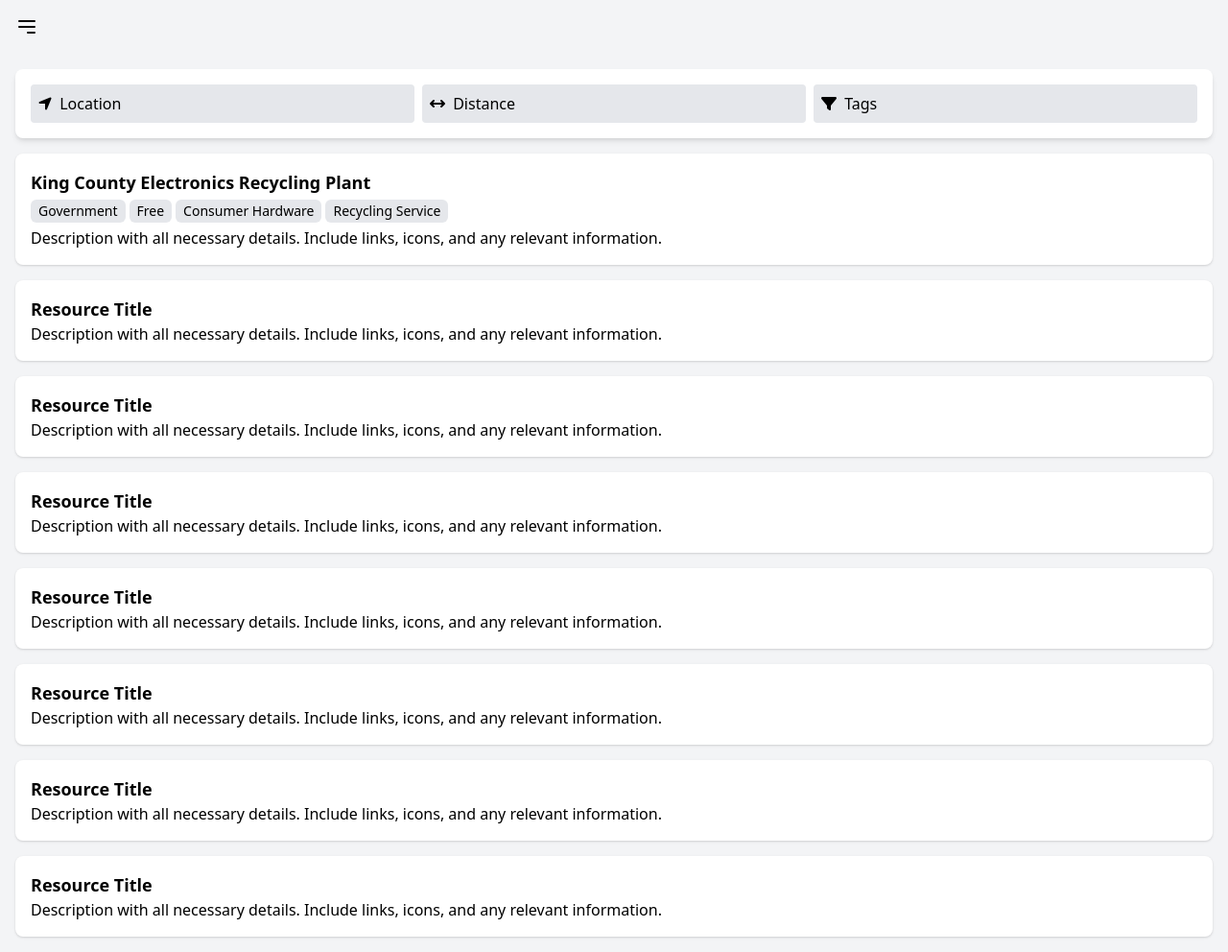
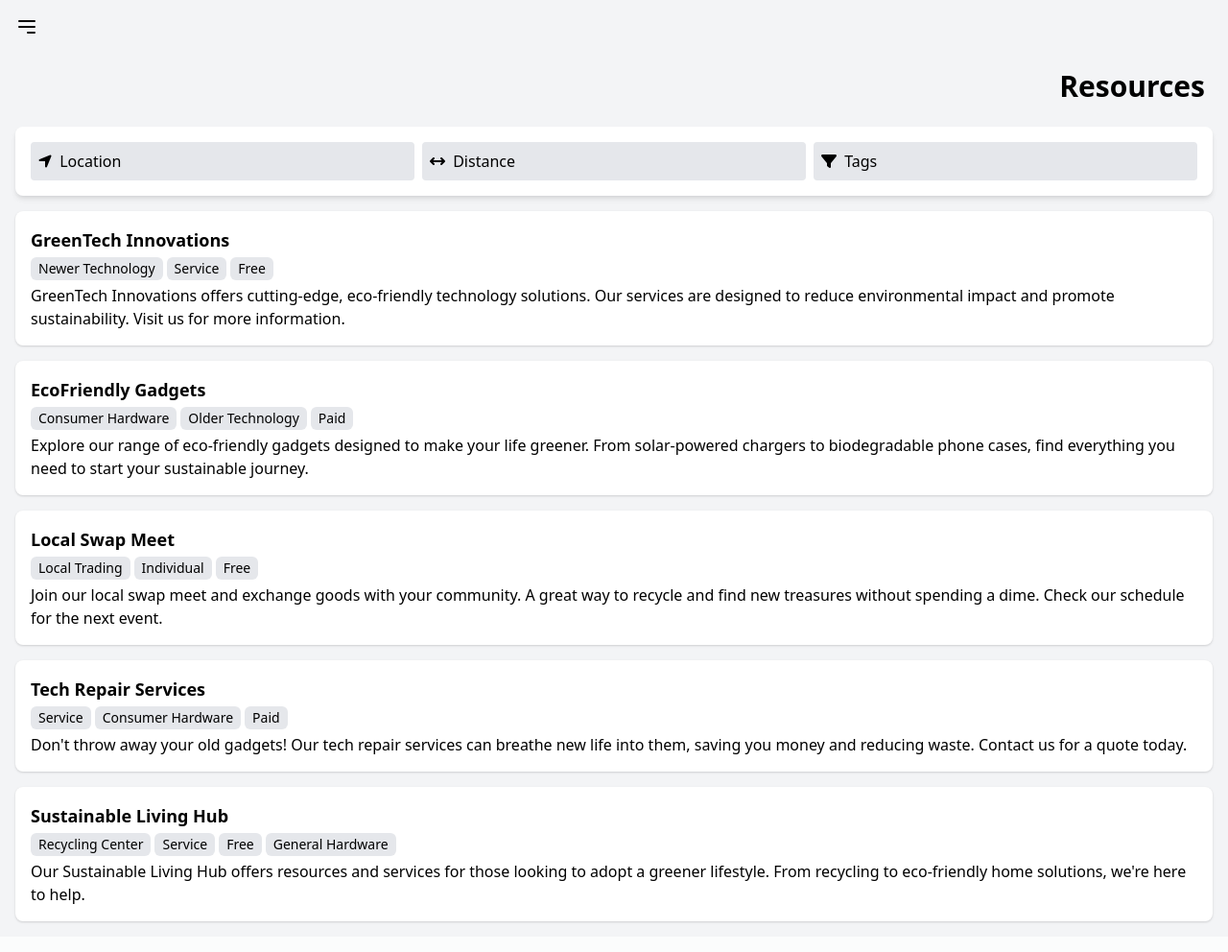
Before and after one commit to aheinz92/techWaste, a Flask app: page /resources in a window 1280 px wide. Shown: the whole page at 96% size. After the commit the page ends 962 px from the top, so only its background shows below. Run offline with Flask 3, Linux system fonts and the light colour scheme.

Commit message:
Added lesson pages and much more fake preview content

```diff
--- a/main.py
+++ b/main.py
@@ -17,6 +17,18 @@
 def resources():
     return render_template('resources.html')
 
+@app.route('/lesson1')
+def lesson1():
+    return render_template('lesson1.html')
+
+@app.route('/lesson2')
+def lesson2():
+    return render_template('lesson2.html')
+
+@app.route('/lesson3')
+def lesson3():
+    return render_template('lesson3.html')
+
 
 if __name__ == '__main__':
     app.run(debug=True)
--- a/templates/resources.html
+++ b/templates/resources.html
@@ -1,6 +1,8 @@
 {% extends "layout.html" %}
 
 {% block content %}
+<h2 class="text-right mr-2 text-3xl font-bold">Resources</h2>
+<br>
 <div class="bg-white p-4 rounded-lg shadow-md mb-4">
 
     <!-- Overlay -->
@@ -13,9 +15,16 @@
                 <i class="fa-solid fa-location-arrow mr-1"></i>
                 Location
             </button>
-            <div id="locationContent" class="dropdown-content mt-2 absolute w-full hidden bg-white shadow rounded">
-                <!-- Location Dropdown Content Here -->
-                <p class="p-2">Dropdown Content...</p>
+            <div id="locationContent" class="dropdown-content mt-2 absolute w-full hidden bg-white shadow rounded p-2">
+                <input type="text" placeholder="Start typing your city..." class="p-2 w-full bg-gray-200 rounded p-2">
+                <select class="p-2 w-full mt-1 bg-gray-200 rounded p-2">
+                    <option value="">Or, choose from a list:</option>
+                    <option value="Seattle, WA">Seattle, WA</option>
+                    <option value="Raleigh, NC">Raleigh, NC</option>
+                    <option value="New York, NY">New York, NY</option>
+                    <option value="San Francisco, CA">San Francisco, CA</option>
+                    <option value="Portland, OR">Portland, OR</option>
+                </select>
             </div>
         </div>
         <div id="distanceDropdown" class="dropdown bg-gray-200 p-2 rounded flex-1">
@@ -98,57 +107,53 @@
 
 
 <!-- List of Resources -->
+
 <div class="space-y-4">
     <div class="bg-white p-4 rounded-lg shadow">
-        <h2 class="font-semibold text-lg">King County Electronics Recycling Plant</h2>
+        <h2 class="font-semibold text-lg">GreenTech Innovations</h2>
         <div class="taglist flex flex-wrap space-x-1 my-1 gap-y-1">
-            <div class="bg-gray-200 text-sm rounded-md px-2 py-0.5 truncate">Government</div><div class="bg-gray-200 text-sm rounded-md px-2 py-0.5 truncate">Free</div><div class="bg-gray-200 text-sm rounded-md px-2 py-0.5 truncate">Consumer Hardware</div><div class="bg-gray-200 text-sm rounded-md px-2 py-0.5 truncate">Recycling Service</div>
+            <div class="bg-gray-200 text-sm rounded-md px-2 py-0.5 truncate">Newer Technology</div>
+            <div class="bg-gray-200 text-sm rounded-md px-2 py-0.5 truncate">Service</div>
+            <div class="bg-gray-200 text-sm rounded-md px-2 py-0.5 truncate">Free</div>
         </div>
-        <p>Description with all necessary details. Include links, icons, and any relevant information.</p>
-        <!-- Add more details as needed -->
+        <p>GreenTech Innovations offers cutting-edge, eco-friendly technology solutions. Our services are designed to reduce environmental impact and promote sustainability. Visit us for more information.</p>
     </div>
-    <!-- Repeat for other resources -->
     <div class="bg-white p-4 rounded-lg shadow">
-        <h2 class="font-semibold text-lg">Resource Title</h2>
-        <p>Description with all necessary details. Include links, icons, and any relevant information.</p>
-        <!-- Add more details as needed -->
+        <h2 class="font-semibold text-lg">EcoFriendly Gadgets</h2>
+        <div class="taglist flex flex-wrap space-x-1 my-1 gap-y-1">
+            <div class="bg-gray-200 text-sm rounded-md px-2 py-0.5 truncate">Consumer Hardware</div>
+            <div class="bg-gray-200 text-sm rounded-md px-2 py-0.5 truncate">Older Technology</div>
+            <div class="bg-gray-200 text-sm rounded-md px-2 py-0.5 truncate">Paid</div>
+        </div>
+        <p>Explore our range of eco-friendly gadgets designed to make your life greener. From solar-powered chargers to biodegradable phone cases, find everything you need to start your sustainable journey.</p>
     </div>
-    <!-- Repeat for other resources -->
     <div class="bg-white p-4 rounded-lg shadow">
-        <h2 class="font-semibold text-lg">Resource Title</h2>
-        <p>Description with all necessary details. Include links, icons, and any relevant information.</p>
-        <!-- Add more details as needed -->
+        <h2 class="font-semibold text-lg">Local Swap Meet</h2>
+        <div class="taglist flex flex-wrap space-x-1 my-1 gap-y-1">
+            <div class="bg-gray-200 text-sm rounded-md px-2 py-0.5 truncate">Local Trading</div>
+            <div class="bg-gray-200 text-sm rounded-md px-2 py-0.5 truncate">Individual</div>
+            <div class="bg-gray-200 text-sm rounded-md px-2 py-0.5 truncate">Free</div>
+        </div>
+        <p>Join our local swap meet and exchange goods with your community. A great way to recycle and find new treasures without spending a dime. Check our schedule for the next event.</p>
     </div>
-    <!-- Repeat for other resources -->
     <div class="bg-white p-4 rounded-lg shadow">
-        <h2 class="font-semibold text-lg">Resource Title</h2>
-        <p>Description with all necessary details. Include links, icons, and any relevant information.</p>
-        <!-- Add more details as needed -->
+        <h2 class="font-semibold text-lg">Tech Repair Services</h2>
+        <div class="taglist flex flex-wrap space-x-1 my-1 gap-y-1">
+            <div class="bg-gray-200 text-sm rounded-md px-2 py-0.5 truncate">Service</div>
+            <div class="bg-gray-200 text-sm rounded-md px-2 py-0.5 truncate">Consumer Hardware</div>
+            <div class="bg-gray-200 text-sm rounded-md px-2 py-0.5 truncate">Paid</div>
+        </div>
+        <p>Don't throw away your old gadgets! Our tech repair services can breathe new life into them, saving you money and reducing waste. Contact us for a quote today.</p>
     </div>
-    <!-- Repeat for other resources -->
     <div class="bg-white p-4 rounded-lg shadow">
-        <h2 class="font-semibold text-lg">Resource Title</h2>
-        <p>Description with all necessary details. Include links, icons, and any relevant information.</p>
-        <!-- Add more details as needed -->
+        <h2 class="font-semibold text-lg">Sustainable Living Hub</h2>
+        <div class="taglist flex flex-wrap space-x-1 my-1 gap-y-1">
+            <div class="bg-gray-200 text-sm rounded-md px-2 py-0.5 truncate">Recycling Center</div>
+            <div class="bg-gray-200 text-sm rounded-md px-2 py-0.5 truncate">Service</div>
+            <div class="bg-gray-200 text-sm rounded-md px-2 py-0.5 truncate">Free</div>
+            <div class="bg-gray-200 text-sm rounded-md px-2 py-0.5 truncate">General Hardware</div>
+        </div>
+        <p>Our Sustainable Living Hub offers resources and services for those looking to adopt a greener lifestyle. From recycling to eco-friendly home solutions, we're here to help.</p>
     </div>
-    <!-- Repeat for other resources -->
-    <div class="bg-white p-4 rounded-lg shadow">
-        <h2 class="font-semibold text-lg">Resource Title</h2>
-        <p>Description with all necessary details. Include links, icons, and any relevant information.</p>
-        <!-- Add more details as needed -->
-    </div>
-    <!-- Repeat for other resources -->
-    <div class="bg-white p-4 rounded-lg shadow">
-        <h2 class="font-semibold text-lg">Resource Title</h2>
-        <p>Description with all necessary details. Include links, icons, and any relevant information.</p>
-        <!-- Add more details as needed -->
-    </div>
-    <!-- Repeat for other resources -->
-    <div class="bg-white p-4 rounded-lg shadow">
-        <h2 class="font-semibold text-lg">Resource Title</h2>
-        <p>Description with all necessary details. Include links, icons, and any relevant information.</p>
-        <!-- Add more details as needed -->
-    </div>
-    <!-- Repeat for other resources -->
 </div>
 {% endblock %}
```
Also changed, not shown: templates/education.html (+58 -12 lines), templates/lesson1.html (added, +23 -0 lines), templates/lesson2.html (added, +23 -0 lines), templates/lesson3.html (added, +23 -0 lines).
